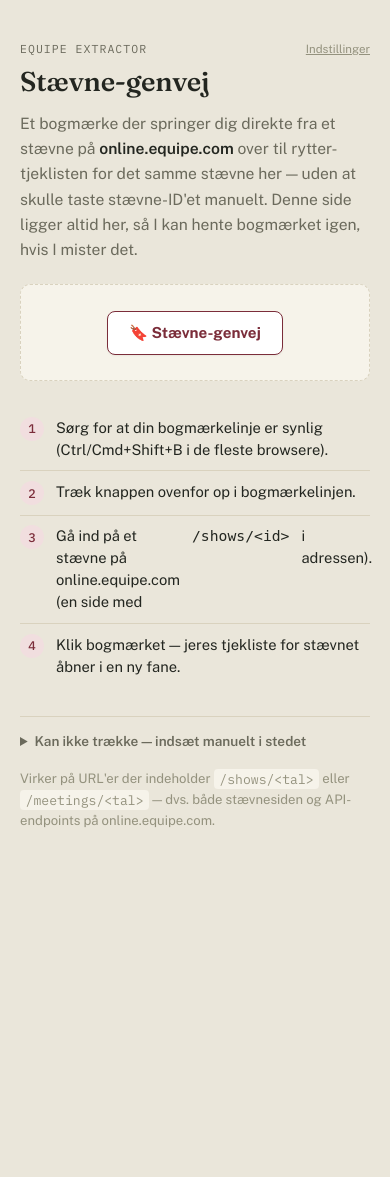
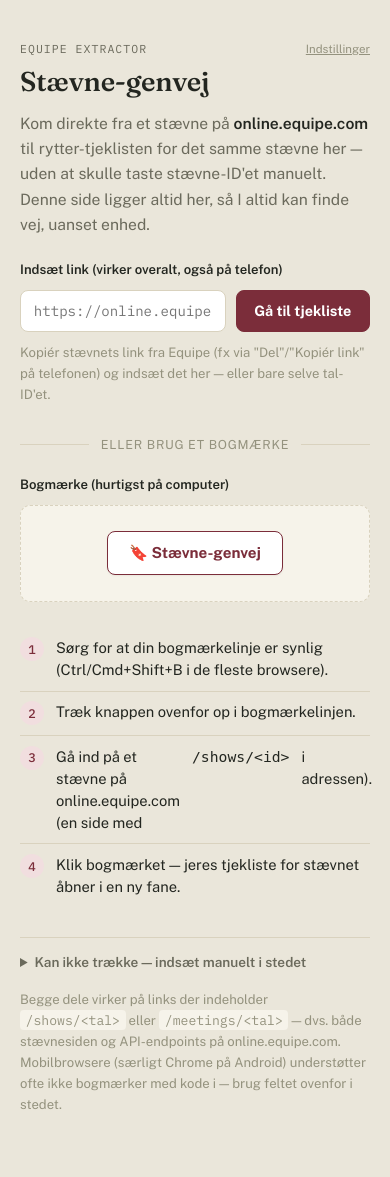
Before and after one commit to svejdaltech/equipe-extractor, a FastAPI app: template app/templates/home.html in a window 390 px wide. Before the commit the page ends 827 px from the top, so only its background shows below. Run offline with FastAPI, Linux system fonts and the light colour scheme; the template is opened without the code that fills it: most values are stand-ins (such as "Sample title", 1, 10 or a date in 2020).

Commit message:
Add a paste-link fallback for mobile, where bookmarklets often break
User couldn't save the javascript: bookmarklet on their phone (long-
press "Bookmark link" doesn't preserve javascript: URIs on most mobile
browsers — Chrome/Android blocks bookmarklets outright, iOS Safari
needs an awkward edit-after-creating workaround). Added a device-
independent alternative above the bookmarklet on the home page: a
text input + button where you paste an Equipe link (or just the bare
meeting ID, copied via the phone's normal Share/Copy link), and it
extracts the ID with the same regex the bookmarklet already used and
navigates straight to the checklist. No mobile-specific setup needed.

Kept the bookmarklet section below as the faster desktop option, with
a note steering mobile users to the paste field instead.

53/53 tests pass, including new coverage that the paste-link UI is
present on the home page. Verified against the live container.

Co-Authored-By: Claude Sonnet 5 <noreply@anthropic.com>
Claude-Session: https://claude.ai/code/session_018TtCA197EFKXCy8e51Dmdc

```diff
--- a/app/templates/home.html
+++ b/app/templates/home.html
@@ -118,6 +118,72 @@
 
   p strong { color: var(--ink); font-weight: 600; }
 
+  .paste-row {
+    display: flex;
+    gap: 0.6rem;
+    margin-bottom: 0.5rem;
+  }
+
+  .paste-row input {
+    flex: 1;
+    min-width: 0;
+    font-family: "IBM Plex Mono", ui-monospace, monospace;
+    font-size: 0.88rem;
+    padding: 0.7rem 0.8rem;
+    border: 1px solid var(--line);
+    border-radius: 8px;
+    background: var(--surface-raised);
+    color: var(--ink);
+  }
+
+  .paste-row input:focus-visible {
+    outline: 2px solid var(--accent);
+    outline-offset: 1px;
+  }
+
+  .paste-btn {
+    flex: none;
+    appearance: none;
+    border: 1px solid var(--accent);
+    background: var(--accent);
+    color: var(--surface-raised);
+    font-family: "Public Sans", sans-serif;
+    font-size: 0.9rem;
+    font-weight: 700;
+    padding: 0 1.1rem;
+    border-radius: 8px;
+    cursor: pointer;
+    white-space: nowrap;
+  }
+
+  .paste-btn:hover { opacity: 0.9; }
+  .paste-btn:focus-visible { outline: 2px solid var(--accent); outline-offset: 2px; }
+
+  .section-label {
+    margin: 0 0 0.6rem;
+    font-size: 0.82rem;
+    font-weight: 600;
+    color: var(--ink);
+  }
+
+  .divider {
+    display: flex;
+    align-items: center;
+    gap: 0.75rem;
+    margin: 2rem 0 1.4rem;
+    color: var(--ink-faint);
+    font-size: 0.78rem;
+    text-transform: uppercase;
+    letter-spacing: 0.06em;
+  }
+
+  .divider::before, .divider::after {
+    content: "";
+    flex: 1;
+    height: 1px;
+    background: var(--line);
+  }
+
   .bookmarklet-wrap {
     display: flex;
     justify-content: center;
@@ -237,8 +303,18 @@
     <a class="settings-link" href="/settings">Indstillinger</a>
   </div>
   <h1>Stævne-genvej</h1>
-  <p>Et bogmærke der springer dig direkte fra et stævne på <strong>online.equipe.com</strong> over til rytter-tjeklisten for det samme stævne her — uden at skulle taste stævne-ID'et manuelt. Denne side ligger altid her, så I kan hente bogmærket igen, hvis I mister det.</p>
+  <p>Kom direkte fra et stævne på <strong>online.equipe.com</strong> til rytter-tjeklisten for det samme stævne her — uden at skulle taste stævne-ID'et manuelt. Denne side ligger altid her, så I altid kan finde vej, uanset enhed.</p>
 
+  <p class="section-label">Indsæt link (virker overalt, også på telefon)</p>
+  <div class="paste-row">
+    <input type="text" inputmode="url" id="equipe-link-input" placeholder="https://online.equipe.com/shows/69835" autocomplete="off" autocapitalize="off" spellcheck="false">
+    <button class="paste-btn" id="paste-btn">Gå til tjekliste</button>
+  </div>
+  <p class="patterns">Kopiér stævnets link fra Equipe (fx via "Del"/"Kopiér link" på telefonen) og indsæt det her — eller bare selve tal-ID'et.</p>
+
+  <div class="divider">eller brug et bogmærke</div>
+
+  <p class="section-label">Bogmærke (hurtigst på computer)</p>
   <div class="bookmarklet-wrap">
     <a class="bookmarklet" href="javascript:(function(){var m=location.href.match(/\/(?:shows|meetings)\/(\d+)/);if(m){window.open('{{ base_url }}/meetings/'+m[1],'_blank');}else{alert('Kunne ikke finde et stævne-ID i denne side.');}})();">🔖 Stævne-genvej</a>
   </div>
@@ -256,7 +332,31 @@
     <p class="patterns">Opret et nyt bogmærke i din browser, og sæt koden ovenfor som URL i stedet for en almindelig adresse.</p>
   </details>
 
-  <p class="patterns" style="margin-top: 1.2rem;">Virker på URL'er der indeholder <code>/shows/&lt;tal&gt;</code> eller <code>/meetings/&lt;tal&gt;</code> — dvs. både stævnesiden og API-endpoints på online.equipe.com.</p>
+  <p class="patterns" style="margin-top: 1.2rem;">Begge dele virker på links der indeholder <code>/shows/&lt;tal&gt;</code> eller <code>/meetings/&lt;tal&gt;</code> — dvs. både stævnesiden og API-endpoints på online.equipe.com. Mobilbrowsere (særligt Chrome på Android) understøtter ofte ikke bogmærker med kode i — brug feltet ovenfor i stedet.</p>
 </div>
+
+<script>
+  var linkInput = document.getElementById("equipe-link-input");
+  var pasteBtn = document.getElementById("paste-btn");
+
+  function goToChecklist() {
+    var raw = linkInput.value.trim();
+    if (!raw) return;
+
+    var match = raw.match(/\/(?:shows|meetings)\/(\d+)/);
+    var meetingId = match ? match[1] : (/^\d+$/.test(raw) ? raw : null);
+
+    if (meetingId) {
+      window.location.href = "{{ base_url }}/meetings/" + meetingId;
+    } else {
+      alert("Kunne ikke finde et stævne-ID i det link.");
+    }
+  }
+
+  pasteBtn.addEventListener("click", goToChecklist);
+  linkInput.addEventListener("keydown", function (e) {
+    if (e.key === "Enter") goToChecklist();
+  });
+</script>
 </body>
 </html>
```
Also changed, not shown: tests/test_main.py (+10 -0 lines), README.md.
